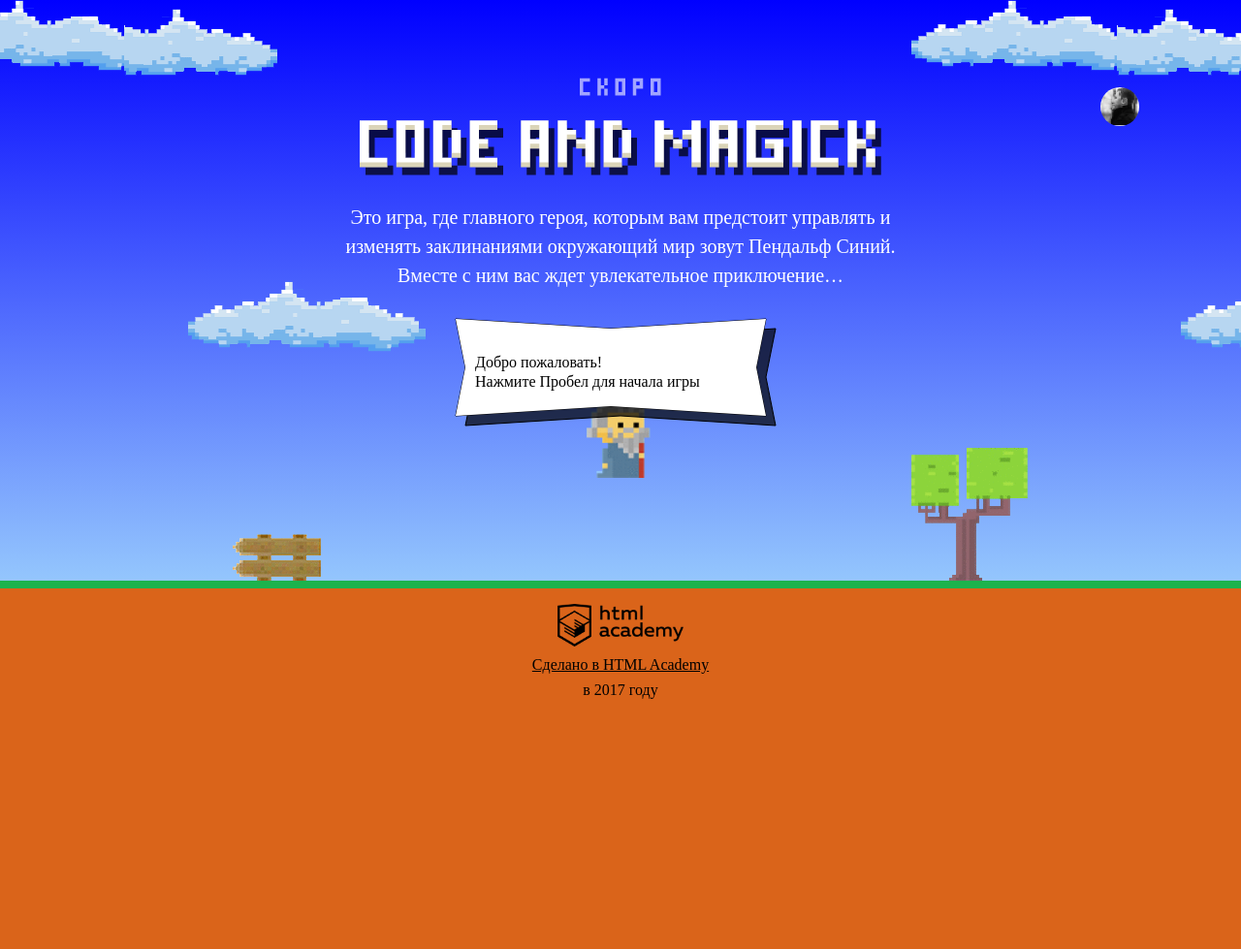
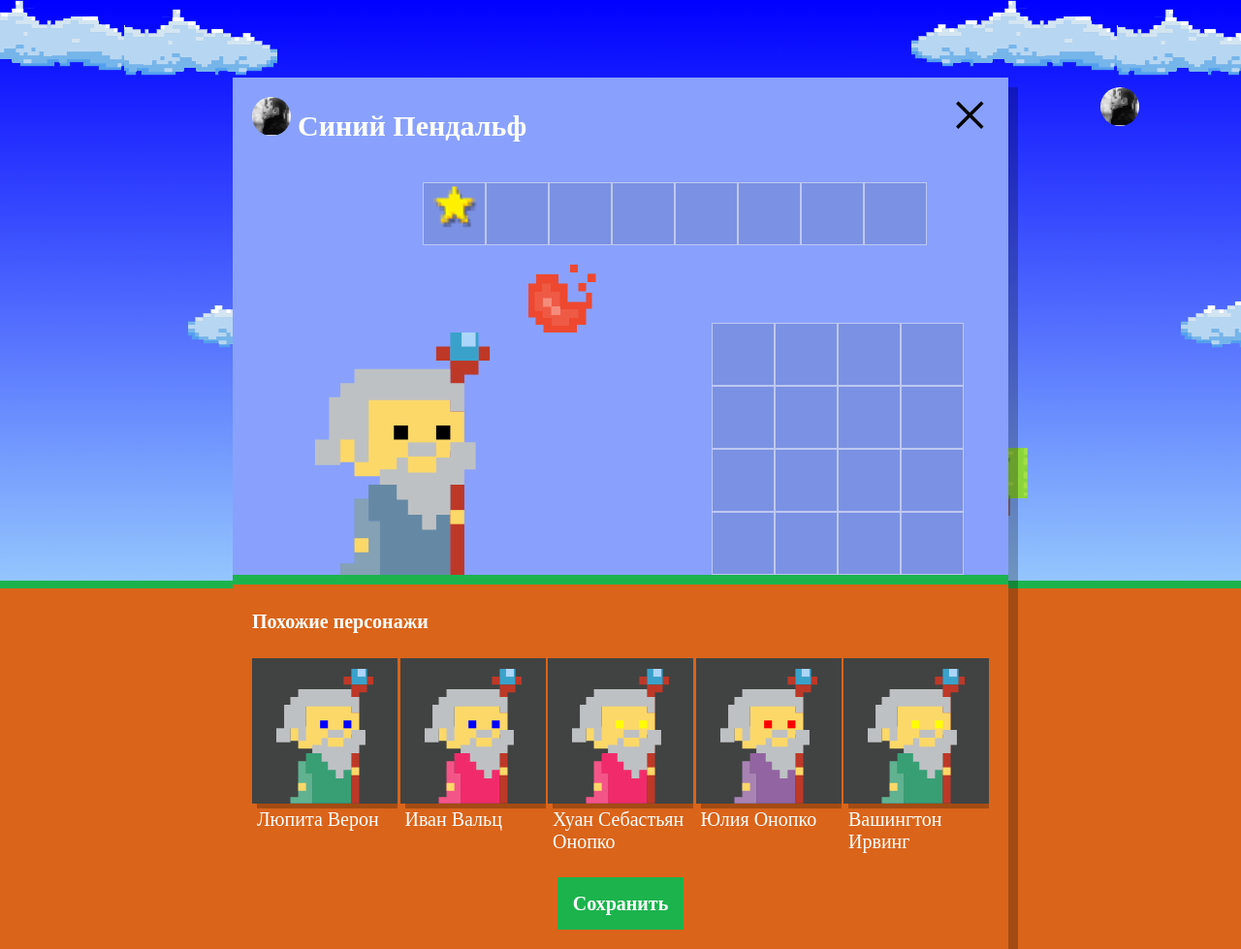
Before and after one commit to Viktoria1592/470265-code-and-magick, a website: page index.html in a window 1280 px wide. Shown: the whole page at 97% size. Before the commit the page ends 800 px from the top, so only its background shows below. Drawn offline with Linux system fonts and the light colour scheme; a web font is replaced by a local one.

Commit message:
module3-task1

```diff
--- a/index.html
+++ b/index.html
@@ -205,6 +205,7 @@
 </script>
 
 <script src="js/stat.js"></script>
+<script src="js/setup.js"></script>
 <script src="js/game.js"></script>
 
 </body>
--- /dev/null
+++ b/js/setup.js
@@ -0,0 +1,46 @@
+'use strict';
+
+var WIZARD_NAMES = ['Иван', 'Хуан Себастьян', 'Мария', 'Кристоф', 'Виктор', 'Юлия', 'Люпита', 'Вашингтон'];
+var WIZARD_SURNAMES = ['да Марья', 'Верон', 'Мирабелла', 'Вальц', 'Онопко', 'Топольницкая', 'Нионго', 'Ирвинг'];
+var WIZARD_COAT_COLORS = ['rgb(101, 137, 164)', 'rgb(241, 43, 107)', 'rgb(146, 100, 161)', 'rgb(56, 159, 117)', 'rgb(215, 210, 55)', 'rgb(0, 0, 0)'];
+var WIZARD_EYES_COLORS = ['black', 'red', 'blue', 'yellow', 'green'];
+
+var userDialog = document.querySelector('.setup');
+var wizardSimilarList = document.querySelector('.setup-similar-list');
+var similarWizardTemplate = document.querySelector('#similar-wizard-template').content;
+var fragment = document.createDocumentFragment();
+var similarWizards = [];
+
+var getRandomBetween = function (min, max) {
+  return Math.round(Math.random() * (max - min) + min);
+};
+
+var generateSimilarWizards = function (targetArray, wizardsQuantity) {
+  for (var i = 0; i <= wizardsQuantity; i++) {
+    targetArray[i] = {};
+    targetArray[i].name = WIZARD_NAMES[getRandomBetween(0, WIZARD_NAMES.length - 1)] + ' ' + WIZARD_SURNAMES[getRandomBetween(0, WIZARD_SURNAMES.length - 1)];
+    targetArray[i].coatColor = WIZARD_COAT_COLORS[getRandomBetween(0, WIZARD_COAT_COLORS.length - 1)];
+    targetArray[i].eyesColor = WIZARD_EYES_COLORS[getRandomBetween(0, WIZARD_EYES_COLORS.length - 1)];
+  }
+};
+
+var renderSimilarWizards = function (wizardsArray, targetNode) {
+  for (var j = 0; j < wizardsArray.length; j++) {
+    var wizard = similarWizardTemplate.cloneNode(true);
+    wizard.querySelector('.setup-similar-label').textContent = wizardsArray[j].name;
+    wizard.querySelector('.wizard-coat').style.fill = wizardsArray[j].coatColor;
+    wizard.querySelector('.wizard-eyes').style.fill = wizardsArray[j].eyesColor;
+
+    fragment.appendChild(wizard);
+  }
+
+  targetNode.appendChild(fragment);
+};
+
+userDialog.classList.remove('hidden');
+
+generateSimilarWizards(similarWizards, 4);
+
+renderSimilarWizards(similarWizards, wizardSimilarList);
+
+document.querySelector('.setup-similar').classList.remove('hidden');
```
